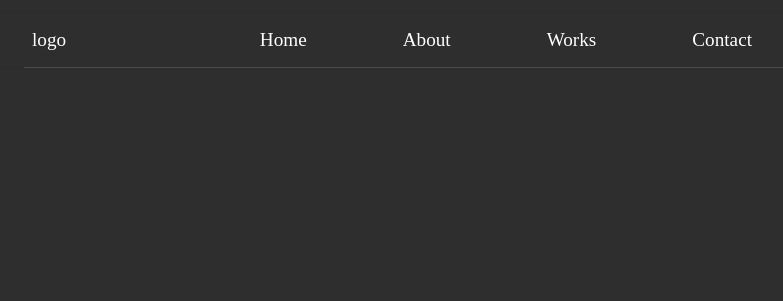
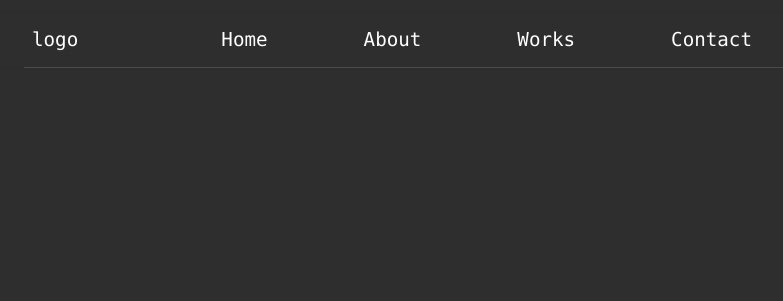
Before and after one commit to pritamkhaple/New-Portfolio, a plain HTML site: page index.html in a window 1280 px wide. Shown: the top 301 px of the page, without its empty margins (224-1007 px from the left). Drawn offline with Linux system fonts and the light colour scheme.

Commit message:
Add files via upload

```diff
--- a/style.css
+++ b/style.css
@@ -1,6 +1,7 @@
 *{
     margin: 0;
     padding: 0;
+    font-family: Consolas;
 }
 
 .main-container{
```
